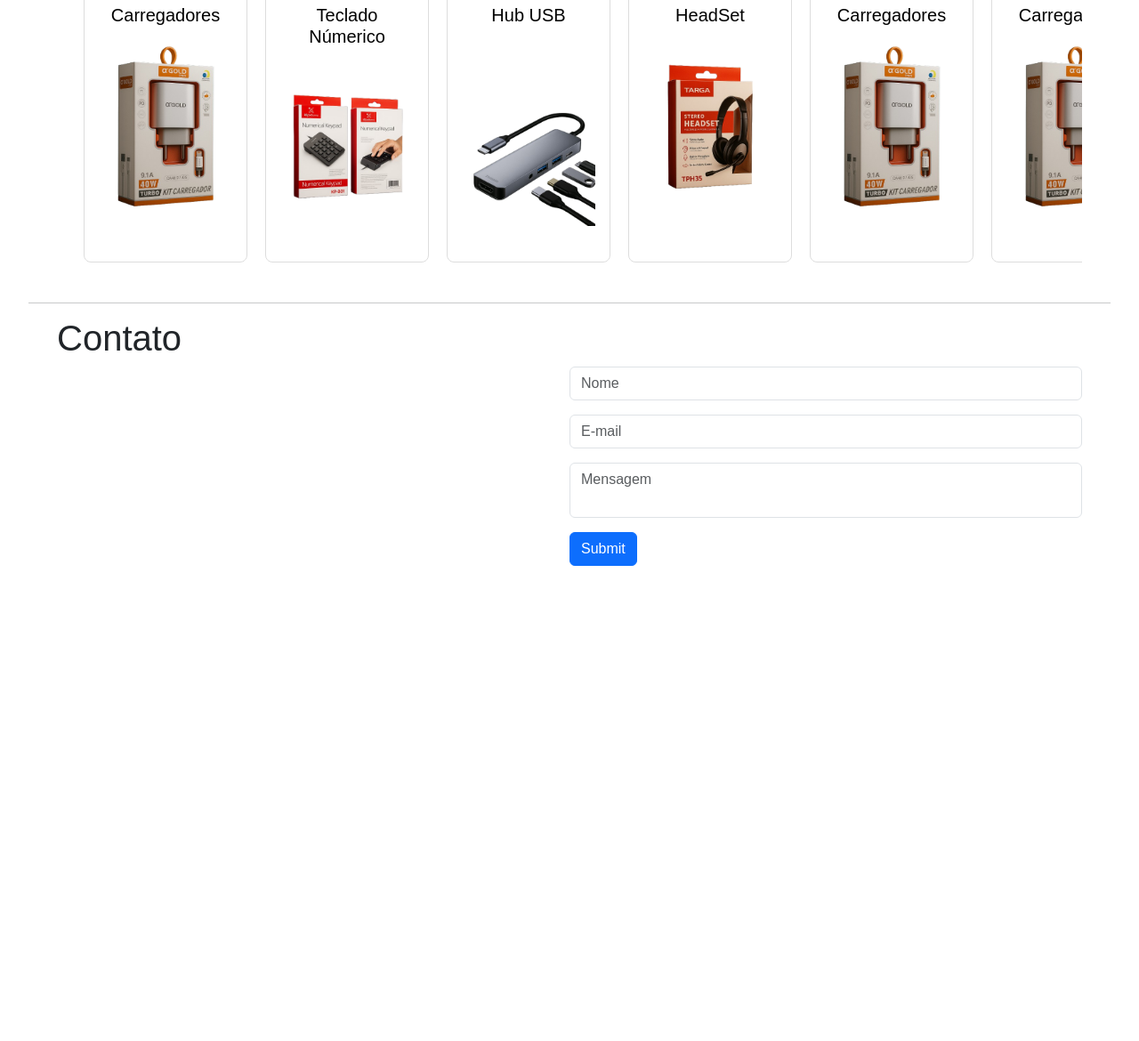
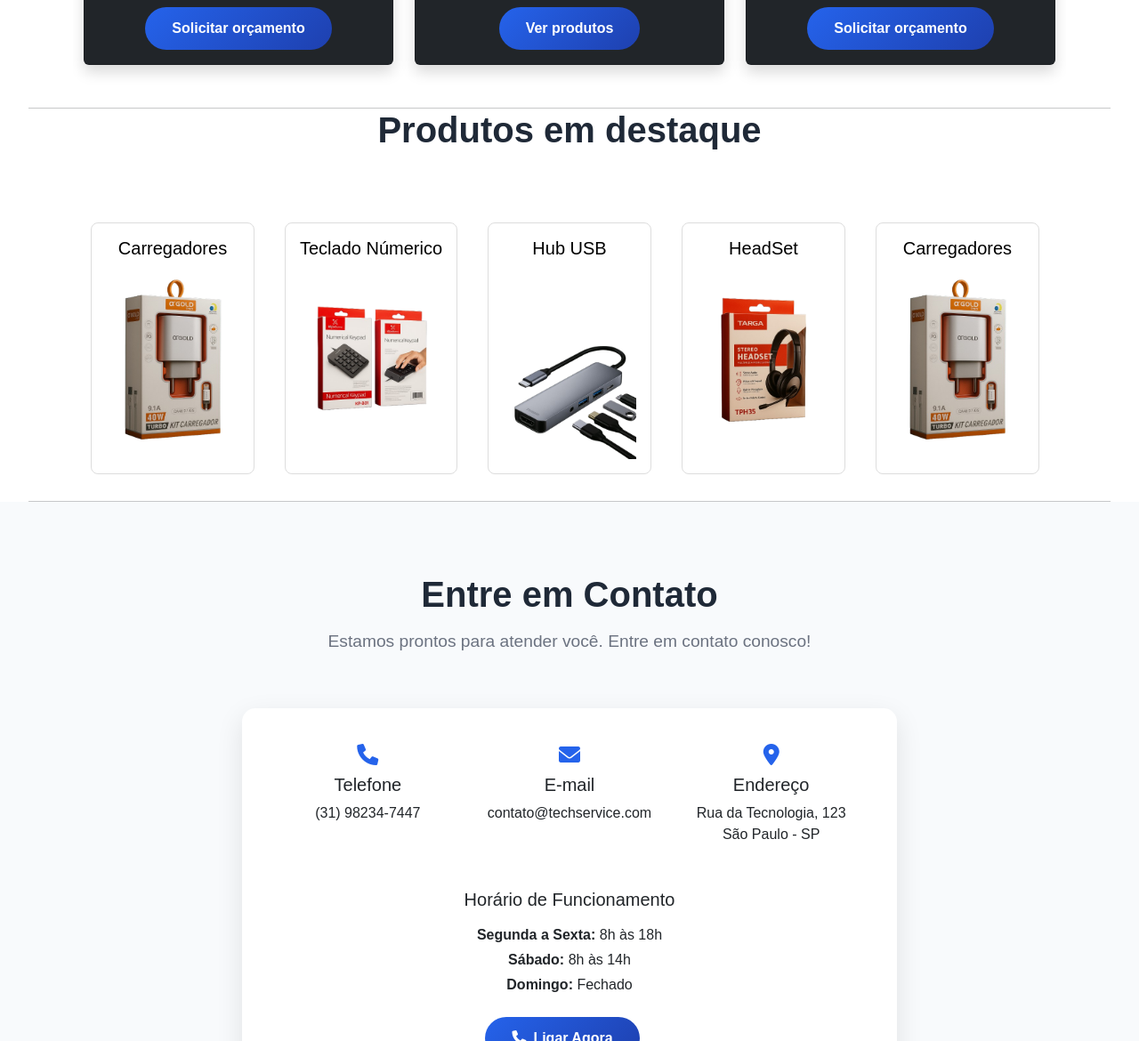
Before and after one commit to Nukaus/projetos_pessoais, a plain HTML site: page cristiano-tech/index.html in a window 1280 px wide. Shown: the part 789-1959 px from the top of the page at 89% size. Before the commit the page ends 1440 px from the top, so only its background shows below. Drawn offline with nearby package versions, Linux system fonts and the light colour scheme.

Commit message:
fazendo alterações de layout

```diff
--- a/cristiano-tech/css/style.css
+++ b/cristiano-tech/css/style.css
@@ -5,11 +5,24 @@
     padding: 0;
     font-family: Arial, Helvetica, sans-serif;
 }
+
+:root {
+    --primary-color: #2563eb;
+    --secondary-color: #1e40af;
+    --accent-color: #f59e0b;
+    --dark-color: #1f2937;
+    --light-gray: #f8fafc;
+}
+
 main{
     width: 100%;
     height: 100%;
 }
 
+body {
+    font-family: 'Segoe UI', Tahoma, Geneva, Verdana, sans-serif;
+    line-height: 1.6;
+}
 
 #navbarNavDropdown{
     margin-left: 65%;
@@ -28,41 +41,22 @@ main{
     border-radius: 50%;
 }
 
-
 #sobre{
     margin: auto;
-    margin-bottom: 15px;
-    margin-top: 15px;
+    margin-bottom: 30px;
     text-align: center;
-    background: url(../imagens/pexels-vlad-1445510816-31862950.jpg) no-repeat center center;
+    background: url(../imagens/banner.jpg) no-repeat bottom center;
     background-size: cover;
     background-attachment: fixed;
-    font-family: 'Poppins', sans-serif;
     color: #f8f9fa; /* quase branco */
     text-shadow: 1px 1px 3px rgba(0,0,0,0.5); /* melhora a leitura */
-    font-weight: 700;
     padding: 10px;
     box-shadow: 2px 1px 8px 2px black;
-}
-
-#sobre > h1, #sobre > h2{
-    font-family: 'Poppins', sans-serif;
-    font-size: 30px;
-}
-
-#sobre > h2{
-    margin-bottom: 5px;
 }
 
 .linhacentralizada{
     width: 95%;
     margin: 0 auto;
-}
-
-
-.conteudo{
-    max-width: 90%;
-    margin: 15px auto;
 }
 
 .card:hover {
@@ -72,7 +66,7 @@ main{
 
 .servicos{
     display: flex;
-    margin: 10px;
+    margin: 0 10px 10px 0;
     padding: 10px;
     justify-content: space-between;
     text-align: center;
@@ -157,6 +151,73 @@ main{
     text-decoration: none;
 }
 
+.contact-section {
+    background: var(--light-gray);
+    padding: 80px 0;
+}
+
+.contact-info {
+    background: white;
+    padding: 40px;
+    border-radius: 15px;
+    box-shadow: 0 10px 30px rgba(0,0,0,0.1);
+    text-align: center;
+}
+
+.contact-item {
+    margin-bottom: 25px;
+}
+
+.contact-item i {
+    color: var(--primary-color);
+    font-size: 1.5rem;
+    margin-bottom: 10px;
+}
+
+.footer {
+    background: var(--dark-color);
+    color: white;
+    padding: 40px 0;
+    text-align: center;
+}
+
+.section-title {
+    text-align: center;
+    margin-bottom: 60px;
+}
+
+.section-title h2 {
+    font-size: 2.5rem;
+    font-weight: 700;
+    color: var(--dark-color);
+    margin-bottom: 15px;
+}
+
+.section-title p {
+    font-size: 1.2rem;
+    color: #6b7280;
+    max-width: 600px;
+    margin: 0 auto;
+}
+
+.btn-custom {
+    background: linear-gradient(135deg, var(--primary-color), var(--secondary-color));
+    border: none;
+    color: white;
+    padding: 12px 30px;
+    border-radius: 25px;
+    font-weight: 600;
+    transition: all 0.3s ease;
+    text-decoration: none;
+    display: inline-block;
+}
+
+.btn-custom:hover {
+    background: linear-gradient(135deg, var(--secondary-color), var(--primary-color));
+    transform: translateY(-2px);
+    color: white;
+}
+
 @media (max-width: 768px){
 
 
--- a/cristiano-tech/index.html
+++ b/cristiano-tech/index.html
@@ -5,11 +5,11 @@
     <meta name="viewport" content="width=device-width, initial-scale=1.0">
     <title>cristiano tech</title>
     <link rel="stylesheet" href="css/style.css">
-    <link href="https://fonts.googleapis.com/css2?family=Poppins:wght@300;500;700&display=swap" rel="stylesheet">
     <link href="https://cdn.jsdelivr.net/npm/bootstrap@5.3.7/dist/css/bootstrap.min.css" rel="stylesheet" integrity="sha384-LN+7fdVzj6u52u30Kp6M/trliBMCMKTyK833zpbD+pXdCLuTusPj697FH4R/5mcr" crossorigin="anonymous">
     <link rel="stylesheet" href="https://cdnjs.cloudflare.com/ajax/libs/font-awesome/6.5.0/css/all.min.css">
     <link rel="stylesheet" href="https://cdn.jsdelivr.net/npm/bootstrap-icons@1.11.3/font/bootstrap-icons.css">
     <link rel="shortcut icon" href="imagens/favicon_text.ico" type="image/x-icon">
+    <link href="https://cdnjs.cloudflare.com/ajax/libs/font-awesome/6.0.0/css/all.min.css" rel="stylesheet">
 </head>
 <body>
     <main>
@@ -38,14 +38,17 @@
         </header>
         <section>
             <div id="sobre">
-                <h1 class="card-title mt-3">Concerto de celulares e computadores com qualidade e confiança!</h1>
-                <h2 class="card-subtitle">Manutenção de celulares, venda de produtos e concerto de computadores</h2>
-                <button type="button" class="btn btn-primary">Saiba mais</button>
+                <h1 class="display-6 fw-bold mb-4 text-center">Concerto de celulares e computadores com qualidade e confiança!</h1>
+                <p class="lead text-center mb-5">Manutenção de celulares, venda de produtos e concerto de computadores</p>
+                <button type="button" class="btn-custom">Saiba mais</button>
             </div>
         </section>
         <section id="servico">
-            <div class="conteudo">
-                <h1>Serviços</h1>
+            <div class="container">
+                <div class="section-title">
+                    <h2>Nossos Serviços</h2>
+                    <p>Oferecemos soluções completas e profissionais para todas as suas necessidades tecnológicas</p>
+                </div>
                 <div class="overflow-auto">
                     <div class="container py-5">
                         <div class="row g-4">
@@ -55,7 +58,7 @@
                                         <i class="bi bi-phone display-4 text-primary"></i>
                                         <h5 class="card-title mt-3">Manutenção em Celulares</h5>
                                         <p class="card-text">Troca de telas, conector, bateria e limpeza. Atendimento para Android e iPhone.</p>
-                                        <a href="servicos/celulares.html" class="btn btn-outline-primary">Saiba mais</a>
+                                        <a href="#contato" class="btn-custom">Solicitar orçamento</a>
                                     </div>
                                 </div>
                             </div>
@@ -66,7 +69,7 @@
                                         <i class="bi bi-box-seam display-4 text-primary"></i>
                                         <h5 class="card-title mt-3">Venda de produtos</h5>
                                         <p class="card-text">Carregadores, fones de ouvido e acessorios em geral</p>
-                                        <a href="servicos/celulares.html" class="btn btn-outline-primary">Saiba mais</a>
+                                        <a href="#produto" class="btn-custom">Ver produtos</a>
                                     </div>
                                 </div>
                             </div>
@@ -77,7 +80,7 @@
                                         <i class="bi bi-pc-display display-4 text-primary"></i>
                                         <h5 class="card-title mt-3">Manutenção em computadores</h5>
                                         <p class="card-text">Formatação, limpeza interna, instalção de programas</p>
-                                        <a href="servicos/celulares.html" class="btn btn-outline-primary">Saiba mais</a>
+                                        <a href="#contato" class="btn-custom">Solicitar orçamento</a>
                                     </div>
                                 </div>
                             </div>
@@ -88,8 +91,10 @@
         </section>
         <hr class="linhacentralizada">
         <section id="produto">
-            <div class="conteudo">
-                <h1>Produtos</h1>
+            <div class="container">
+                <div class="section-title">
+                    <h2>Produtos em destaque</h2>
+                </div>
                 <div class="overflow-auto">
                     <div class="servicos">
                         <div class="produtos">
@@ -122,36 +127,81 @@
                                 <img src="imagens/carregador.png" alt="" width="150" height="225">
                             </a>
                         </div>
-                        <div class="produtos">
-                            <a href="">
-                                <h5 class="card-title">Carregadores</h5>
-                                <img src="imagens/carregador.png" alt="" width="150" height="225">
+                    </div>
+                </div>
+            </div>
+        </section>
+        <hr class="linhacentralizada">
+        <!-- Contact Section -->
+    <section id="contato" class="contact-section">
+        <div class="container">
+            <div class="section-title">
+                <h2>Entre em Contato</h2>
+                <p>Estamos prontos para atender você. Entre em contato conosco!</p>
+            </div>
+
+            <div class="row justify-content-center">
+                <div class="col-lg-8">
+                    <div class="contact-info">
+                        <div class="row">
+                            <div class="col-md-4">
+                                <div class="contact-item">
+                                    <i class="fas fa-phone"></i>
+                                    <h5>Telefone</h5>
+                                    <p>(31) 98234-7447</p>
+                                </div>
+                            </div>
+                            <div class="col-md-4">
+                                <div class="contact-item">
+                                    <i class="fas fa-envelope"></i>
+                                    <h5>E-mail</h5>
+                                    <p>contato@techservice.com</p>
+                                </div>
+                            </div>
+                            <div class="col-md-4">
+                                <div class="contact-item">
+                                    <i class="fas fa-map-marker-alt"></i>
+                                    <h5>Endereço</h5>
+                                    <p>Rua da Tecnologia, 123<br>São Paulo - SP</p>
+                                </div>
+                            </div>
+                        </div>
+
+                        <div class="mt-4">
+                            <h5 class="mb-3">Horário de Funcionamento</h5>
+                            <p class="mb-1"><strong>Segunda a Sexta:</strong> 8h às 18h</p>
+                            <p class="mb-1"><strong>Sábado:</strong> 8h às 14h</p>
+                            <p><strong>Domingo:</strong> Fechado</p>
+                        </div>
+
+                        <div class="mt-4">
+                            <a href="tel:+5531982347447" class="btn-custom me-3">
+                                <i class="fas fa-phone me-2"></i>Ligar Agora
                             </a>
                         </div>
                     </div>
                 </div>
             </div>
-        </section>
-        <hr class="linhacentralizada">
-        <section id="contato">
-            <div class="conteudo">
-                <h1>Contato</h1>
-                <div id="formulario">
-                    <form action="" class="w-50">
-                        <div class="mb-3">
-                            <input type="text" placeholder="Nome" class="form-control">
-                        </div>
-                        <div class="mb-3">
-                            <input type="email" placeholder="E-mail" class="form-control">
-                        </div>
-                        <div class="mb-3">
-                            <textarea id="mensagem" class="form-control" placeholder="Mensagem"></textarea>
-                        </div>
-                        <input type="submit" class="btn btn-primary">
-                    </form>
+        </div>
+    </section>
+
+    <!-- Footer -->
+    <footer class="footer">
+        <div class="container">
+            <div class="row">
+                <div class="col-12">
+                    <h5>Digital Universe</h5>
+                    <p class="mb-3">Sua solução completa em tecnologia</p>
+                    <div class="social-links mb-3">
+                        <a href="#" class="text-white me-3"><i class="fab fa-facebook-f"></i></a>
+                        <a href="#" class="text-white me-3"><i class="fab fa-instagram"></i></a>
+                        <a href="#" class="text-white me-3"><i class="fab fa-twitter"></i></a>
+                    </div>
+                    <p>&copy; 2025 DigitalUniverse. Todos os direitos reservados.</p>
                 </div>
             </div>
-        </section>
+        </div>
+    </footer>
         <a href="https://wa.me/5531982347447?text=Olá%2C%20tenho%20interesse%20no%20seu%20serviço" class="whatsapp-btn" target="_blank" id="whatsappBtn">
             <i class="bi bi-whatsapp"></i>
             <span id="whatsText">Fale comigo</span>
```
Also changed, not shown: cristiano-tech/imagens/banner.jpg (added).
